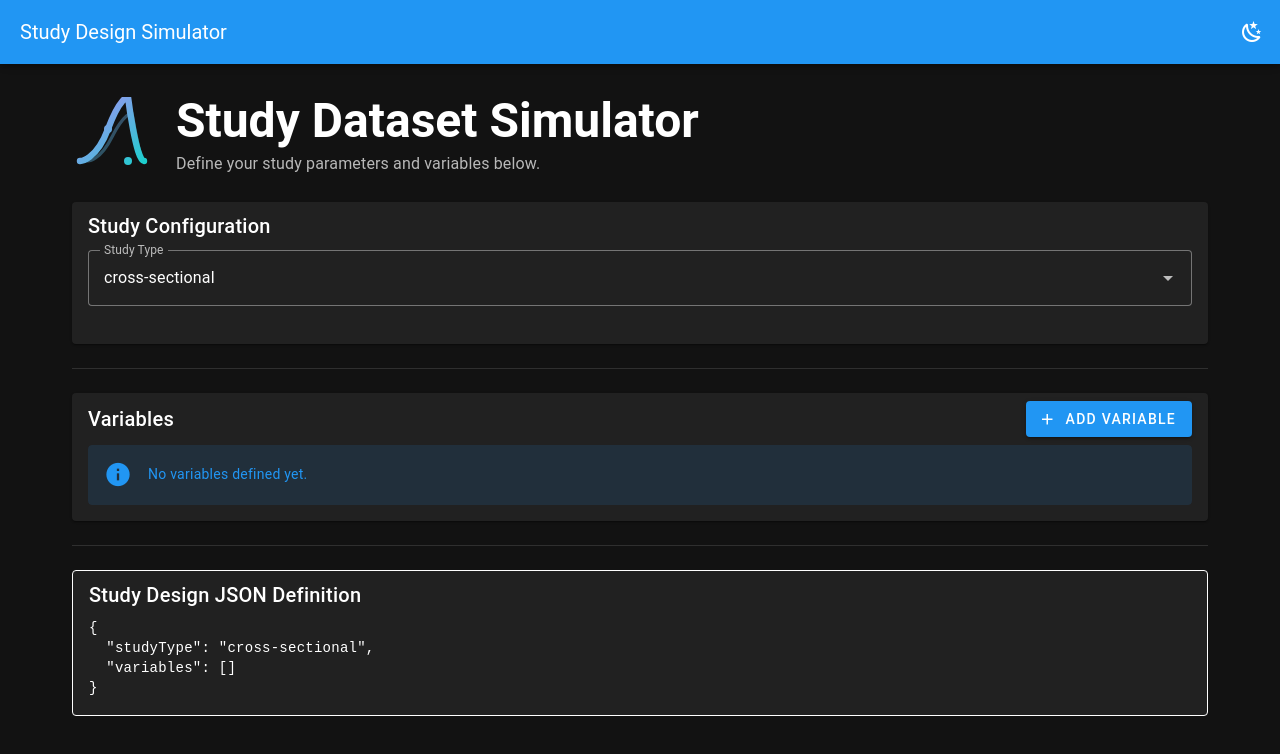
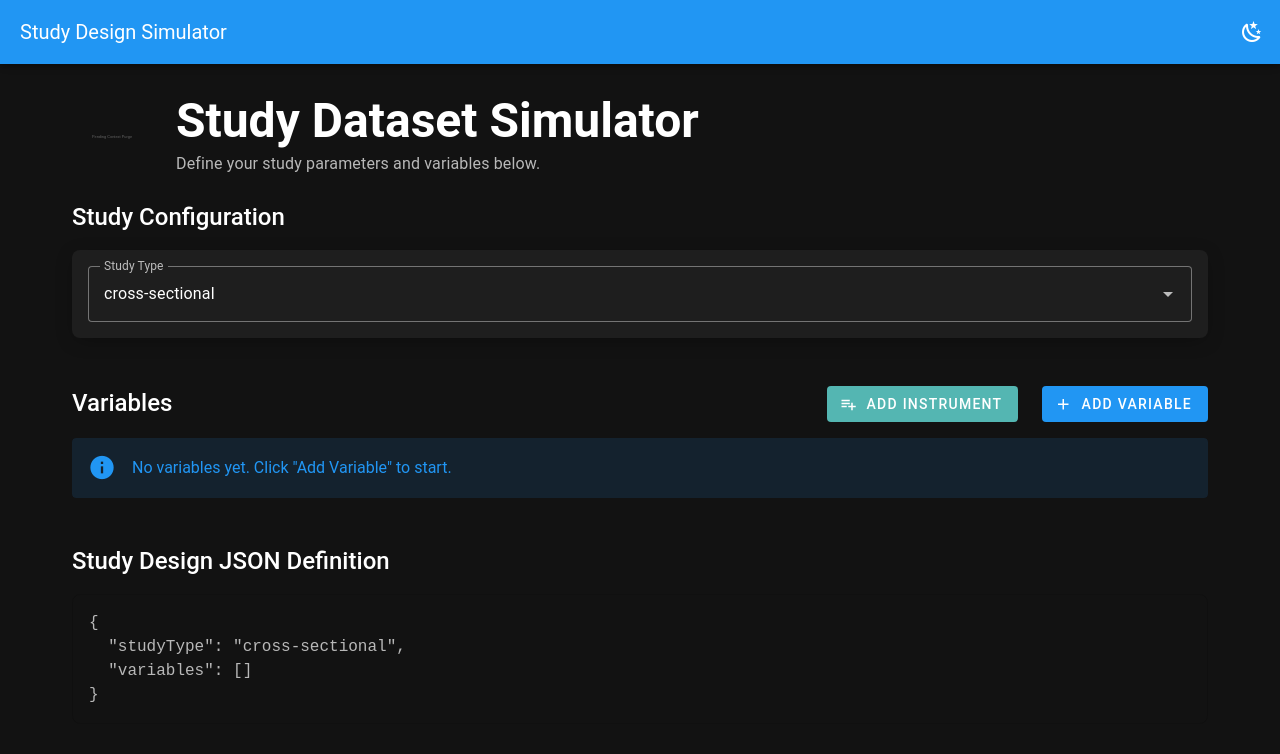
Before and after one commit to andersbc/study-dataset-simulator, a Nuxt app in the folder apps/web/: page / in a window 1280 px wide. Shown: the top 754 px of the page. Built offline with nearby package versions, Linux system fonts and the light colour scheme.

Commit message:
feat: Add instrument variable type with item management and update UI for study configuration and variables.

```diff
--- a/apps/web/app/components/JsonPreview.vue
+++ b/apps/web/app/components/JsonPreview.vue
@@ -1,19 +1,14 @@
 <template>
-  <v-card variant="outlined" :class="bgClass">
-    <v-card-title>Study Design JSON Definition</v-card-title>
-    <v-card-text>
-      <pre><code>{{ JSON.stringify(design, null, 2) }}</code></pre>
-    </v-card-text>
-  </v-card>
+  <div class="mb-12">
+    <div class="text-h5 font-weight-medium mb-4">Study Design JSON Definition</div>
+    <div style="background-color: transparent !important; border: 1px solid rgba(0,0,0,0.12); border-radius: 8px;"
+      class="pa-4 text-medium-emphasis">
+      <pre
+        style="background: transparent !important; border: none !important;"><code style="background: transparent !important;">{{ JSON.stringify(design, null, 2) }}</code></pre>
+    </div>
+  </div>
 </template>
 
 <script setup lang="ts">
-import { useTheme } from 'vuetify'
-
 const design = useStudyDesign()
-const theme = useTheme()
-
-const bgClass = computed(() => {
-  return theme.global.name.value === 'dark' ? 'bg-grey-darken-4' : 'bg-grey-lighten-4'
-})
 </script>
--- a/apps/web/app/components/StudyConfig.vue
+++ b/apps/web/app/components/StudyConfig.vue
@@ -1,15 +1,11 @@
 <template>
-  <v-card class="mb-4">
-    <v-card-title>Study Configuration</v-card-title>
-    <v-card-text>
-      <v-select
-        v-model="design.studyType"
-        :items="studyTypes"
-        label="Study Type"
-        variant="outlined"
-      ></v-select>
-    </v-card-text>
-  </v-card>
+  <div class="mb-12">
+    <div class="text-h5 font-weight-medium mb-4">Study Configuration</div>
+    <v-card class="pa-4">
+      <v-select v-model="design.studyType" :items="studyTypes" label="Study Type" variant="outlined"
+        hide-details></v-select>
+    </v-card>
+  </div>
 </template>
 
 <script setup lang="ts">
--- a/apps/web/app/components/VariableManager.vue
+++ b/apps/web/app/components/VariableManager.vue
@@ -1,43 +1,66 @@
 <template>
-  <v-card class="mb-4">
-    <v-card-title class="d-flex justify-space-between align-center">
-      Variables
-      <v-btn color="primary" prepend-icon="mdi-plus" @click="openDialog">Add Variable</v-btn>
-    </v-card-title>
-    <v-card-text>
-      <v-list v-if="design.variables && design.variables.length > 0">
+  <div class="mb-12">
+    <div class="d-flex justify-space-between align-center mb-4">
+      <div class="text-h5 font-weight-medium">Variables</div>
+      <div class="d-flex">
+        <v-btn color="secondary" variant="flat" prepend-icon="mdi-playlist-plus" @click="openInstrumentDialog">Add
+          Instrument</v-btn>
+        <v-btn color="primary" variant="flat" prepend-icon="mdi-plus" class="ml-6" @click="openDialog">Add
+          Variable</v-btn>
+      </div>
+    </div>
+
+    <div v-if="design.variables && design.variables.length > 0">
       <ClientOnly>
         <draggable v-model="design.variables" handle=".drag-handle" item-key="name" ghost-class="ghost-card"
           drag-class="drag-card">
           <template #item="{ element: variable, index }">
-              <v-list-item :title="variable.name" :subtitle="variable.dataType">
-                <template v-slot:prepend>
-                  <v-icon icon="mdi-drag" class="drag-handle cursor-move mr-2"></v-icon>
-                </template>
-                <template v-slot:append>
-                  <v-btn variant="text" color="primary" icon @click="openEditDialog(index)">
+            <v-card class="mb-3 pa-3 variable-card">
+              <div class="d-flex align-center">
+                <v-icon icon="mdi-drag" class="drag-handle cursor-move mr-4 text-medium-emphasis"></v-icon>
+
+                <div class="flex-grow-1">
+                  <div class="d-flex align-center">
+                    <v-icon v-if="variable.kind === 'instrument'" icon="mdi-playlist-check" class="mr-2"
+                      color="secondary" size="small"></v-icon>
+                    <div class="text-subtitle-1 font-weight-medium">{{ variable.name }}</div>
+                  </div>
+                  <div class="text-caption text-medium-emphasis">
+                    {{ variable.kind === 'instrument' ? `Instrument (${variable.items?.length || 0} items) •
+                    ${variable.dataType}` : variable.dataType }}
+                  </div>
+                </div>
+
+                <div class="d-flex">
+                  <v-btn variant="text" size="small" color="primary" icon @click="openEditDialog(index)">
                     <v-icon>mdi-pencil</v-icon>
-                    <v-tooltip activator="parent" location="top">Edit Variable</v-tooltip>
+                    <v-tooltip activator="parent" location="top">Edit</v-tooltip>
                   </v-btn>
-                  <v-btn variant="text" color="error" icon @click="removeVariable(index)">
+                  <v-btn variant="text" size="small" color="error" icon @click="removeVariable(index)">
                     <v-icon>mdi-delete</v-icon>
-                    <v-tooltip activator="parent" location="top">Delete Variable</v-tooltip>
+                    <v-tooltip activator="parent" location="top">Delete</v-tooltip>
                   </v-btn>
-                </template>
-              </v-list-item>
+                </div>
+              </div>
+            </v-card>
           </template>
         </draggable>
       </ClientOnly>
-      </v-list>
-      <v-alert v-else type="info" variant="tonal">No variables defined yet.</v-alert>
-    </v-card-text>
+    </div>
+    <v-alert v-else type="info" variant="tonal" class="mt-2">
+      No variables yet. Click "Add Variable" to start.
+    </v-alert>
 
     <v-dialog v-model="dialog" max-width="500">
       <v-card>
-        <v-card-title>{{ editingIndex !== null ? 'Edit Variable' : 'Add Variable' }}</v-card-title>
+        <v-card-title>
+          {{ editingIndex !== null ? (newVar.kind === 'instrument' ? 'Edit Instrument' : 'Edit Variable') : (newVar.kind
+            ===
+            'instrument' ? 'Add Instrument' : 'Add Variable') }}
+        </v-card-title>
         <v-card-text>
-          <v-text-field v-model="newVar.name" label="Name" variant="outlined" class="mb-2"
-            :rules="[rules.variableName]"></v-text-field>
+          <v-text-field v-model="newVar.name" :label="newVar.kind === 'instrument' ? 'Instrument Name' : 'Name'"
+            variant="outlined" class="mb-2" :rules="[rules.variableName]"></v-text-field>
           <v-select v-model="newVar.dataType" :items="dataTypeOptions" label="Data Type" variant="outlined"></v-select>
 
           <v-select v-if="newVar.dataType" v-model="newVar.distribution.type" :items="availableDistributions"
@@ -72,7 +95,10 @@
           <template v-if="[VAR_NOMINAL, VAR_ORDINAL].includes(newVar.dataType || '')">
             <div class="mt-4">
               <div class="d-flex justify-space-between align-center mb-2">
-                <div class="text-subtitle-1">Categories (Min 2)</div>
+                <div class="text-subtitle-1">
+                  {{ newVar.kind === 'instrument' ? 'Shared Response Scale' : 'Categories' }}
+                  <span class="text-caption text-medium-emphasis">(Min 2)</span>
+                </div>
                 <v-btn v-if="newVar.dataType === VAR_ORDINAL" size="small" variant="text" color="primary"
                   prepend-icon="mdi-creation" @click="generateLevels">
                   Generate (0-4)
@@ -94,7 +120,7 @@
                   <draggable v-model="newVar.categories" handle=".cat-drag-handle" item-key="self"
                     ghost-class="ghost-item" drag-class="drag-item">
                     <template #item="{ element: category, index }">
-                      <div class="d-flex align-center py-2 px-2 category-item border-b">
+                      <div class="d-flex align-center py-2 px-2 category-item">
                         <v-icon icon="mdi-drag" class="cat-drag-handle cursor-move mr-2 text-medium-emphasis"></v-icon>
 
                         <!-- Ordinal Index -->
@@ -125,6 +151,54 @@
               </div>
             </div>
           </template>
+
+          <template v-if="newVar.kind === 'instrument'">
+            <div class="mt-4 border-t pt-4">
+              <div class="text-h6 mb-2">Instrument Items</div>
+
+              <v-row align="center" dense>
+                <v-col cols="4">
+                  <v-text-field v-model="itemPrefix" label="Prefix (e.g. Q)" density="compact" hide-details
+                    variant="outlined"></v-text-field>
+                </v-col>
+                <v-col cols="3">
+                  <v-text-field v-model.number="itemCount" type="number" label="Count" density="compact" hide-details
+                    variant="outlined"></v-text-field>
+                </v-col>
+                <v-col cols="5">
+                  <v-btn color="secondary" block prepend-icon="mdi-creation" @click="generateItems">Generate
+                    Items</v-btn>
+                </v-col>
+              </v-row>
+
+              <div class="mt-3 item-list-container border rounded pa-2" v-if="newVar.items && newVar.items.length > 0">
+                <draggable v-model="newVar.items" handle=".item-drag-handle" item-key="id" ghost-class="ghost-item">
+                  <template #item="{ element: item, index }">
+                    <div class="d-flex align-center py-1 item-row">
+                      <v-icon icon="mdi-drag" class="item-drag-handle cursor-move mr-2 text-medium-emphasis"
+                        size="small"></v-icon>
+                      <v-text-field v-model="item.name" density="compact" variant="plain" hide-details
+                        class="flex-grow-1"></v-text-field>
+
+                      <v-tooltip location="top" text="Reverse Keyed">
+                        <template v-slot:activator="{ props }">
+                          <v-btn v-bind="props" :color="item.reverse ? 'warning' : 'default'"
+                            :variant="item.reverse ? 'flat' : 'text'" icon="mdi-swap-vertical" size="x-small"
+                            density="comfortable" @click="item.reverse = !item.reverse"></v-btn>
+                        </template>
+                      </v-tooltip>
+
+                      <v-btn icon="mdi-close" variant="text" size="small" color="error" density="comfortable"
+                        @click="newVar.items.splice(index, 1)"></v-btn>
+                    </div>
+                  </template>
+                </draggable>
+              </div>
+              <v-alert v-else type="info" variant="text" density="compact" class="mt-2">
+                No items generated yet.
+              </v-alert>
+            </div>
+          </template>
         </v-card-text>
         <v-card-actions>
           <v-spacer></v-spacer>
@@ -133,7 +207,7 @@
         </v-card-actions>
       </v-card>
     </v-dialog>
-  </v-card>
+  </div>
 </template>
 
 <script setup lang="ts">
@@ -141,7 +215,8 @@ import { type } from 'arktype'
 import draggable from 'vuedraggable'
 import {
   type Variable, type VariableType, ValidDistributions, DefaultDistributions, CategoryList, PositiveNumber, SafeNumber, VariableName,
-  VAR_CONTINUOUS, VAR_NOMINAL, VAR_ORDINAL, DIST_NORMAL, DIST_UNIFORM
+  VAR_CONTINUOUS, VAR_NOMINAL, VAR_ORDINAL, DIST_NORMAL, DIST_UNIFORM,
+  type Instrument, type InstrumentItem, InstrumentSchema
 } from '@sim-site/shared'
 
 const design = useStudyDesign()
@@ -258,6 +333,21 @@ const generateLevels = () => {
   newVar.value.categories = ['0', '1', '2', '3', '4']
 }
 
+const itemPrefix = ref('Q')
+const itemCount = ref(5)
+
+const generateItems = () => {
+  if (!newVar.value.items) newVar.value.items = []
+
+  for (let i = 1; i <= itemCount.value; i++) {
+    newVar.value.items.push({
+      id: crypto.randomUUID(),
+      name: `${itemPrefix.value}${i}`,
+      reverse: false
+    })
+  }
+}
+
 const openEditDialog = (index: number) => {
   const variable = design.value.variables?.[index]
   if (!variable) return
@@ -269,6 +359,8 @@ const openEditDialog = (index: number) => {
 
 const openDialog = () => {
   newVar.value = {
+    // @ts-ignore
+    kind: 'variable',
     name: '',
     dataType: VAR_CONTINUOUS,
     distribution: { type: DIST_NORMAL, mean: 0, stdDev: 1 },
@@ -278,16 +370,30 @@ const openDialog = () => {
   dialog.value = true
 }
 
+const openInstrumentDialog = () => {
+  newVar.value = {
+    kind: 'instrument',
+    name: '',
+    dataType: VAR_ORDINAL, // Default to Ordinal for instruments
+    distribution: { type: DIST_NORMAL, mean: 0, stdDev: 1 },
+    categories: [],
+    items: []
+  }
+  editingIndex.value = null
+  dialog.value = true
+}
+
 const save = () => {
   if (isValid.value) {
     if (editingIndex.value !== null) {
-      updateVariable(editingIndex.value, newVar.value as Variable)
+      updateVariable(editingIndex.value, newVar.value as Variable | Instrument)
     } else {
-      addVariable(newVar.value as Variable)
+      addVariable(newVar.value as Variable | Instrument)
     }
     dialog.value = false
   }
 }
+
 </script>
 
 <style scoped>
@@ -315,8 +421,4 @@ const save = () => {
   background: rgb(var(--v-theme-surface));
   box-shadow: 0px 3px 5px -1px rgba(0, 0, 0, 0.2), 0px 6px 10px 0px rgba(0, 0, 0, 0.14), 0px 1px 18px 0px rgba(0, 0, 0, 0.12);
 }
-
-.category-item:last-child {
-  border-bottom: none !important;
-}
 </style>
--- a/apps/web/app/composables/useStudyDesign.ts
+++ b/apps/web/app/composables/useStudyDesign.ts
@@ -29,10 +29,36 @@ export const useStudyDesignActions = () => {
     }
   }
 
+  const resetDesign = () => {
+    design.value = {
+      studyType: 'cross-sectional',
+      variables: []
+    }
+    localStorage.removeItem('study-design-v1')
+  }
+
+  // Persistence Logic
+  onMounted(() => {
+    const saved = localStorage.getItem('study-design-v1')
+    if (saved) {
+      try {
+        design.value = JSON.parse(saved)
+      } catch (e) {
+        console.error('Failed to load study design', e)
+      }
+    }
+
+    // Auto-save
+    watch(() => design.value, (newVal) => {
+      localStorage.setItem('study-design-v1', JSON.stringify(newVal))
+    }, { deep: true })
+  })
+
   return {
     setStudyType,
     addVariable,
     removeVariable,
-    updateVariable
+    updateVariable,
+    resetDesign
   }
 }
--- a/apps/web/app/layouts/default.vue
+++ b/apps/web/app/layouts/default.vue
@@ -39,4 +39,20 @@ onMounted(() => {
   })
 })
 
+
 </script>
+
+<style>
+/* Global styles */
+.soft-shadow_inviting {
+  box-shadow: 0 4px 20px -5px rgba(0, 0, 0, 0.1) !important;
+  /* Reduced spread (40->20) and opacity */
+  /* Border removed for cleaner "floating" look */
+}
+
+/* Ensure dark mode shadow is visible but subtle */
+.v-theme--dark .soft-shadow_inviting {
+  box-shadow: 0 4px 20px -5px rgba(0, 0, 0, 0.4) !important;
+  /* Reduced opacity */
+}
+</style>
--- a/apps/web/app/pages/index.vue
+++ b/apps/web/app/pages/index.vue
@@ -13,13 +13,7 @@
     </v-row>
 
     <StudyConfig />
-
-    <v-divider class="my-6"></v-divider>
-
     <VariableManager />
-
-    <v-divider class="my-6"></v-divider>
-
     <JsonPreview />
   </v-container>
 </template>
```
Also changed, not shown: apps/web/app/plugins/vuetify.ts (+24 -0 lines), apps/web/public/logo.svg, 1 other file (tests, documents, lock files or other folders). Lines whose indentation alone changed are shown as unchanged.
